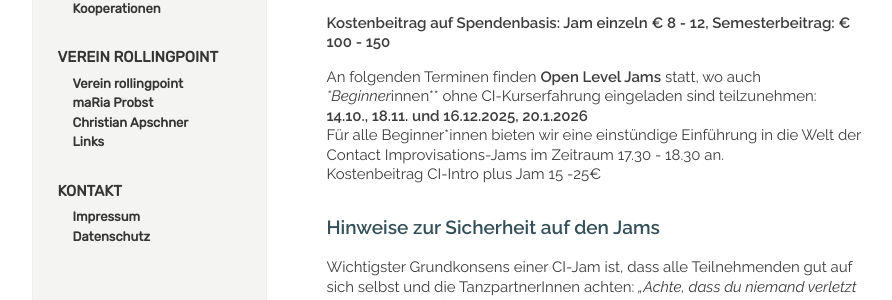
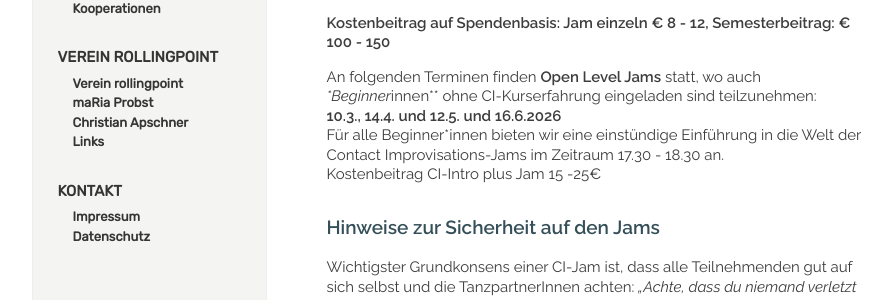
Before and after one commit to manulari/rollingpointat, a Jekyll site: the page built from _pages_de/jams.md, in a window 1280 px wide and 900 px high, scrolled down 558 px. Shown: the part 153-453 px from the top of the window, without its empty margins (152-1044 px from the left). Built offline with Jekyll 4.4.1, drawn with Linux system fonts in a browser that asks for light colours; comment, search, counter and statistics services are not loaded.

Commit message:
Update page (de) “jams”

```diff
--- a/_pages_de/jams.md
+++ b/_pages_de/jams.md
@@ -21,7 +21,7 @@ Ausgewählte Musik und Sound-Scapes in der 2.Hälfte der Jams.
 **Kostenbeitrag auf Spendenbasis: Jam einzeln € 8 - 12, Semesterbeitrag: € 100 - 150**
 
 An folgenden Terminen finden **Open Level Jams** statt, wo auch **Beginner*innen** ohne CI-Kurserfahrung eingeladen sind teilzunehmen:\
-**14.10., 18.11. und 16.12.2025, 20.1.2026**\
+**10.3., 14.4. und 12.5. und 16.6.2026**\
 Für alle Beginner*innen bieten wir eine einstündige Einführung in die Welt der Contact Improvisations-Jams im Zeitraum 17.30 - 18.30 an.\
 Kostenbeitrag CI-Intro plus Jam 15 -25€
 
```
